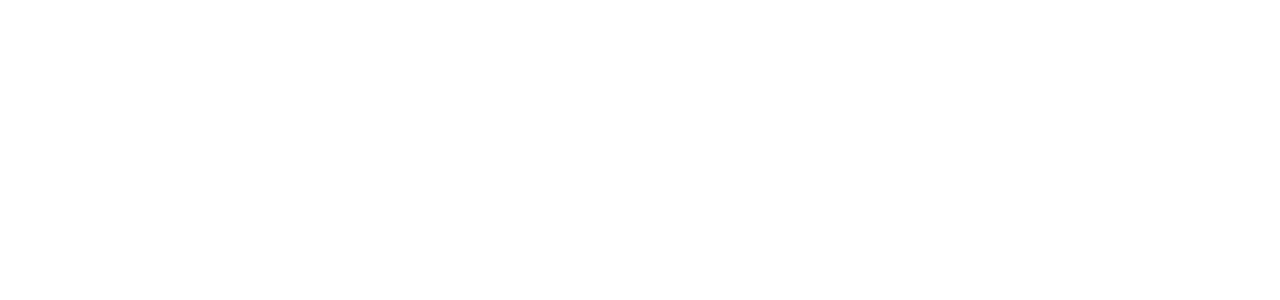
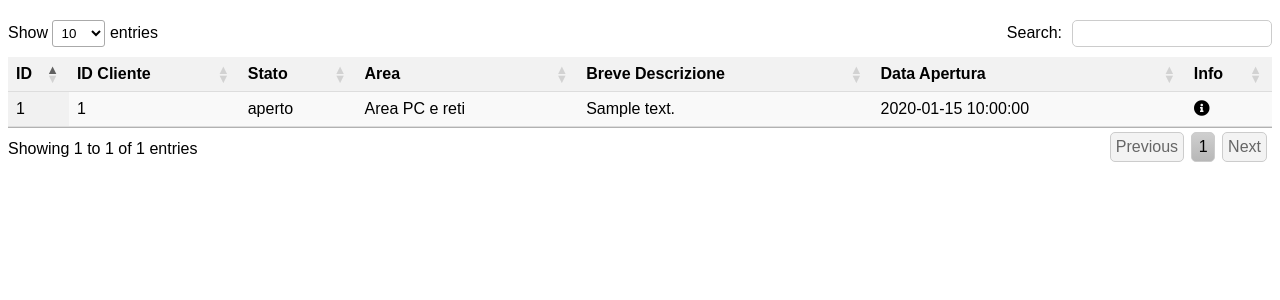
Before and after one commit to TommasoMardegan/ProgettoTicketing, a PHP site: page /pages/visualizzaDipendente.php in a window 1280 px wide. Before the commit the part shown is empty. Shown: the top 300 px of the page. Run offline with PHP 8.4, Linux system fonts and the light colour scheme; tables that the repository leaves empty hold one stand-in row (values such as "Sample post"); some libraries are stand-ins or nearby versions.

Commit message:
correzione datatable ATTENZIONE MODIFICARE ONCLICK INFO è necessaria l'integrazione con la pagina visualizzaTicket.php

```diff
--- a/programma/AJAX/visualizzaDipendente.php
+++ b/programma/AJAX/visualizzaDipendente.php
@@ -38,7 +38,7 @@ if ($result->num_rows > 0) {
 
     // Genero il codice HTML per la DataTable
     $html = "";
-    $html .= "<thead><tr><th>ID</th><th>ID Cliente</th><th>Stato</th><th>Area</th><th>Breve Descrizione</th><th>Data Apertura</th></tr></thead>";
+    $html .= "<thead><tr><th>ID</th><th>ID Cliente</th><th>Stato</th><th>Area</th><th>Breve Descrizione</th><th>Data Apertura</th><th>Info</th></tr></thead>";
     $html .= "<tbody>";
     foreach ($data as $row) {
         $html .= "<tr>";
@@ -48,11 +48,19 @@ if ($result->num_rows > 0) {
         $html .= "<td>" . $row['area'] . "</td>";
         $html .= "<td>" . $row['breveDescrizione'] . "</td>";
         $html .= "<td>" . $row['dataApertura'] . "</td>";
+        $html .= "<td><i class='fas fa-info-circle' id='" . $row["ID"] . "'></i></td>";
         $html .= "</tr>";
     }
     $html .= "</tbody>";
-echo $html;
 }
+
+$response = array(
+    "status" => "ok",
+    "html" => $html
+);
+
+echo json_encode($response);
+
 
 // Ritorno in JSON l'array
 // echo json_encode($response);
--- a/programma/js/visualizzaDipendente.js
+++ b/programma/js/visualizzaDipendente.js
@@ -1,5 +1,25 @@
 $(document).ready(function () {
     mostra_dipendete();
+    $("#fas fa-info-circle").on("click", function() {
+        //rimando alla visualizza ticket
+        let id = $(this).attr("id");
+        alert("qui");
+        // passo l'id per poter visualizzare il ticket corrispondente
+        $.get("../AJAX/visualizzaTicket.php", {id}, function (data) {
+            if (data["status"] == "ok") {
+
+
+                        // IMPLEMENTA CODICE IN BASE A VISUALIZZATICKET.PHP
+
+
+                // $("#myTable").html(data.html);
+                // $('#myTable').DataTable();
+            } else {
+                alert("Errore: " + data["message"]);
+            }
+        }, "json");
+
+    });
 });
 
 function mostra_dipendete() {
--- a/programma/pages/visualizzaDipendente.php
+++ b/programma/pages/visualizzaDipendente.php
@@ -14,6 +14,7 @@
 
   <script src="https://cdn.datatables.net/2.0.6/js/dataTables.js"></script>
   <link rel="stylesheet" href="../style/mystyle.css">
+  <link rel="stylesheet" href="https://cdnjs.cloudflare.com/ajax/libs/font-awesome/5.15.4/css/all.min.css" integrity="sha512-..." crossorigin="anonymous" />
 
 </head>
 
--- a/programma/style/mystyle.css
+++ b/programma/style/mystyle.css
@@ -55,14 +55,3 @@
 #myTable tbody tr:hover {
     background-color: #f0f0f0;
 }
-#myTable th:nth-child(1),
-#myTable td:nth-child(1) {
-    width: 100px; /* Imposta la larghezza della prima colonna */
-}
-
-#myTable th:nth-child(2),
-#myTable td:nth-child(2) {
-    width: 150px; /* Imposta la larghezza della seconda colonna */
-}
-
-/* E così via per le altre colonne */
```
